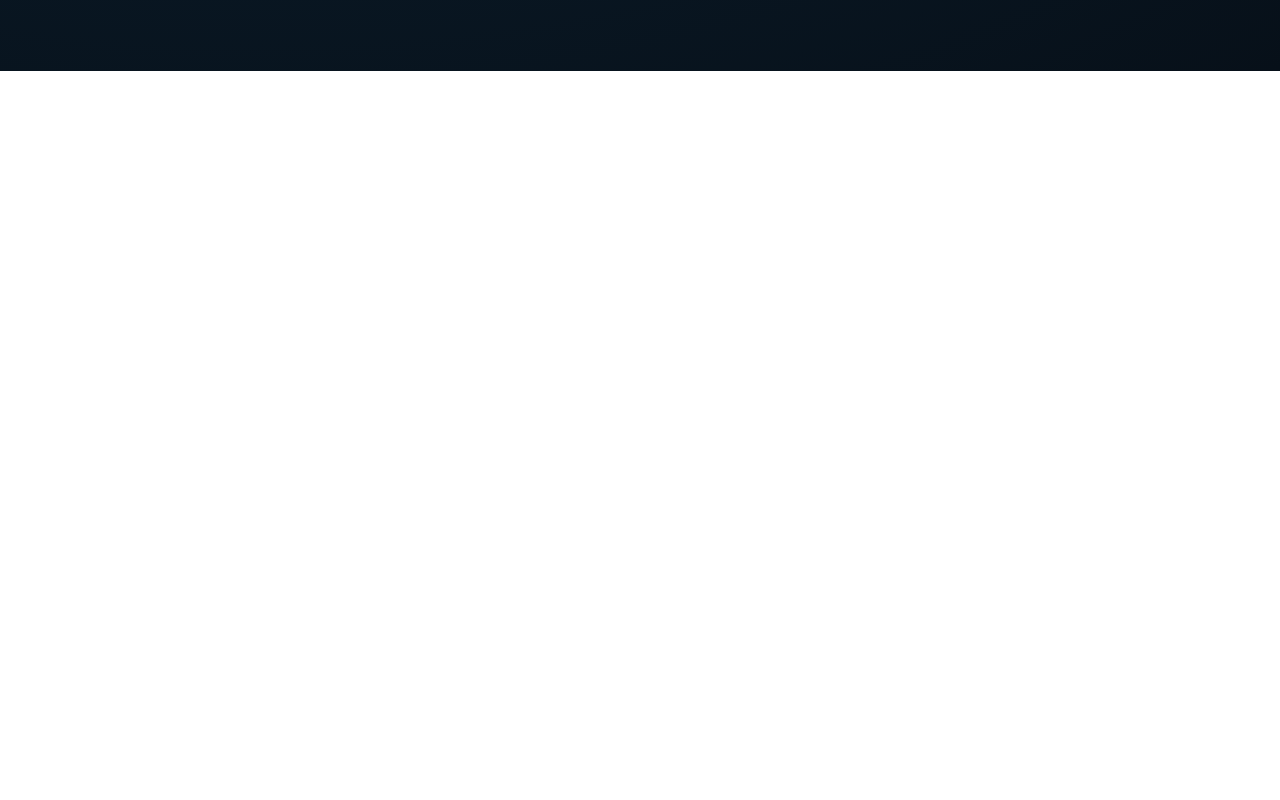
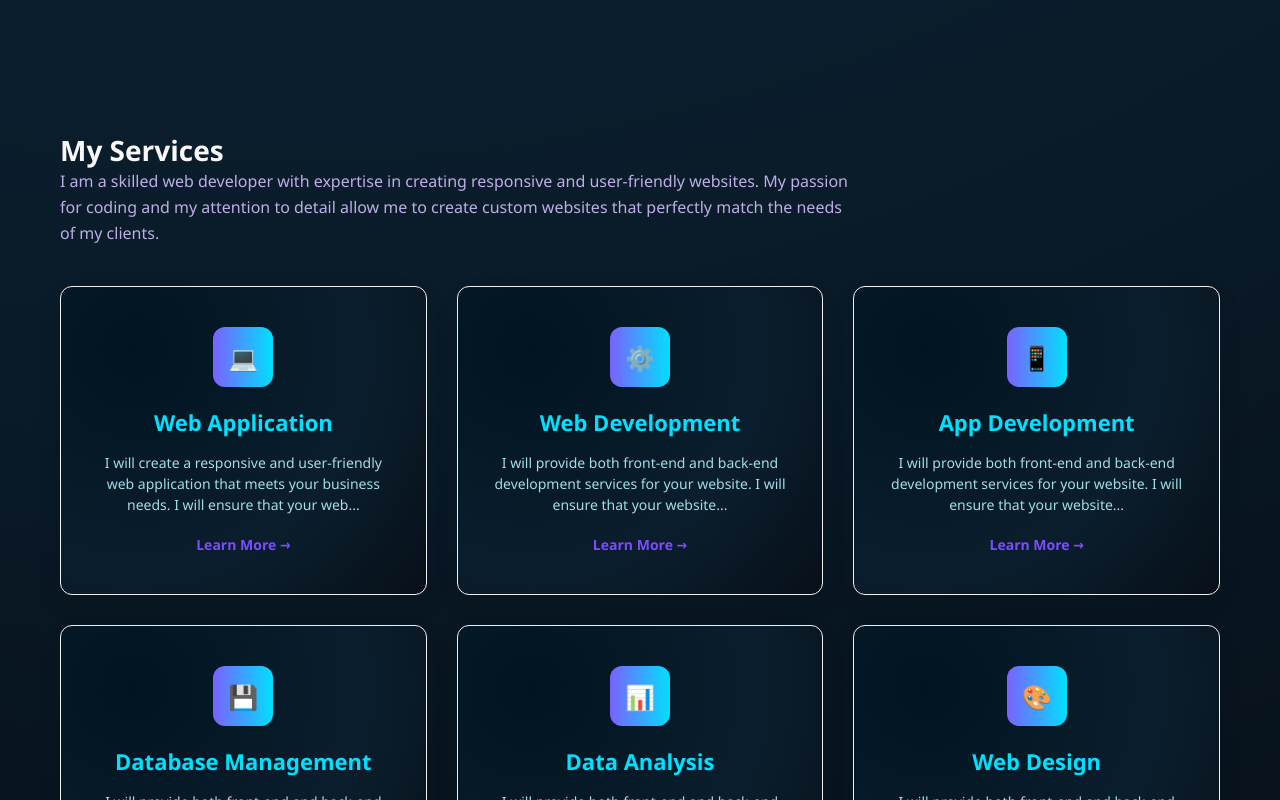
Before and after one commit to ujjawalkmr/developer_profile, a React (Vite) app: page / in a window 1280 px wide. Shown: the part 2220-3020 px from the top of the page. Before the commit the page ends 2291 px from the top, so only its background shows below. Built offline with nearby package versions, Linux system fonts and the light colour scheme.

Commit message:
master first commit
Signed-off-by: Ujjawal Kumar <ujjawalkmr9211@gmail.com>

```diff
--- a/src/components/About.jsx
+++ b/src/components/About.jsx
@@ -1,6 +1,5 @@
 import React, { useEffect, useRef, useState } from "react";
 import "../styles/About.css";
-import aboutImg from "../assets/react.svg"; // replace with your image
 
 const About = () => {
   const aboutRef = useRef(null);
--- /dev/null
+++ b/src/components/Service.jsx
@@ -0,0 +1,78 @@
+import React from 'react';
+import '../styles/Service.css';
+
+const servicesData = [
+  {
+    id: 1,
+    title: "Web Application",
+    description: "I will create a responsive and user-friendly web application that meets your business needs. I will ensure that your web...",
+    icon: "💻",
+    highlight: true // This matches the purple card in your image
+  },
+  {
+    id: 2,
+    title: "Web Development",
+    description: "I will provide both front-end and back-end development services for your website. I will ensure that your website...",
+    icon: "⚙️",
+    highlight: false
+  },
+  {
+    id: 3,
+    title: "App Development",
+    description: "I will provide both front-end and back-end development services for your website. I will ensure that your website...",
+    icon: "📱",
+    highlight: false
+  },
+  {
+    id: 4,
+    title: "Database Management",
+    description: "I will provide both front-end and back-end development services for your website. I will ensure that your website...",
+    icon: "💾",
+    highlight: false
+  },
+  {
+    id: 5,
+    title: "Data Analysis",
+    description: "I will provide both front-end and back-end development services for your website. I will ensure that your website...",
+    icon: "📊",
+    highlight: false
+  },
+  {
+    id: 6,
+    title: "Web Design",
+    description: "I will provide both front-end and back-end development services for your website. I will ensure that your website...",
+    icon: "🎨",
+    highlight: false
+  }
+];
+
+const ServicesPage = () => {
+
+  return (
+    <div className="services-container">
+      <div className="services-header">
+        <h2>My Services</h2>
+        <p>
+          I am a skilled web developer with expertise in creating responsive and user-friendly websites.
+          My passion for coding and my attention to detail allow me to create custom websites that perfectly match the needs of my clients.
+        </p>
+      </div>
+
+      <div className="services-grid">
+        {servicesData.map((service) => (
+          <div
+            key={service.id}
+            className={`service-card ${service.highlight ? 'highlight' : ''}`}
+          >
+            <div className="icon-box">{service.icon}</div>
+            <h3>{service.title}</h3>
+            <p>{service.description}</p>
+            <a href="#" className="learn-more">Learn More →</a>
+          </div>
+        ))}
+      </div>
+    </div>
+  );
+};
+
+export default ServicesPage;
--- a/src/components/SkillsMap.jsx
+++ /dev/null
@@ -1,74 +0,0 @@
-import React from "react";
-import "../styles/SkillsMap.css";
-
-const SkillsMap = () => {
-  return (
-    <section className="skills-map">
-      <h3 className="map-subtitle">Skills Ecology</h3>
-      <h2 className="map-title">The Distributed Architecture Map</h2>
-
-      <div className="map-container">
-
-        {/* CENTER */}
-        <div className="center-node">
-          <span>ME</span>
-        </div>
-
-        {/* LEFT SIDE */}
-        <div className="left-nodes">
-
-          <div className="node node-1">
-            <div className="circle">⚛</div>
-            <h4>Frontend</h4>
-            <p>React.js</p>
-            <p>Flutter</p>
-          </div>
-
-          <div className="node node-2">
-            <div className="circle">☕</div>
-            <h4>Backend</h4>
-            <p>Java</p>
-            <p>Node.js</p>
-          </div>
-
-          <div className="node node-3">
-            <div className="circle">🗄</div>
-            <h4>Database</h4>
-            <p>MongoDB</p>
-            <p>PostgreSQL</p>
-          </div>
-
-        </div>
-
-        {/* RIGHT SIDE */}
-        <div className="right-nodes">
-
-          <div className="node node-4">
-            <div className="circle">☁</div>
-            <h4>Cloud</h4>
-            <p>AWS S3</p>
-            <p>Google Cloud</p>
-          </div>
-
-          <div className="node node-5">
-            <div className="circle">🔒</div>
-            <h4>Security</h4>
-            <p>Authentication</p>
-            <p>JWT</p>
-          </div>
-
-          <div className="node node-6">
-            <div className="circle">⚙</div>
-            <h4>Tools</h4>
-            <p>Git</p>
-            <p>Docker</p>
-          </div>
-
-        </div>
-
-      </div>
-    </section>
-  );
-};
-
-export default SkillsMap;
--- a/src/pages/Home.jsx
+++ b/src/pages/Home.jsx
@@ -4,7 +4,7 @@ const Navbar = lazy(() => import("../components/Navbar"));
 const Hero = lazy(() => import("../components/Hero"));
 const Skills = lazy(() => import("../components/Skills"));
 const About=lazy(()=>import("../components/About"));
-const SkillsMap=lazy(()=>import("../components/SkillsMap"));
+const Service=lazy(()=>import("../components/Service"));
 
 
 const Home = () => {
@@ -24,6 +24,9 @@ const Home = () => {
       <Suspense fallback={<div className="loader">Loading Skills...</div>}>
         <Skills />
       </Suspense>
+      <Suspense fallback={<div className="loader">Loading Skills...</div>}>
+        <Service />
+      </Suspense>
 
     </>
   );
--- /dev/null
+++ b/src/styles/Service.css
@@ -0,0 +1,90 @@
+.services-container {
+  padding: 60px ;
+  /* background-color: #ffffff; */
+  font-family: 'Segoe UI', Tahoma, Geneva, Verdana, sans-serif;
+  color: #333;
+}
+
+.services-header {
+  margin-bottom: 40px;
+}
+
+.services-header h2 {
+  color: #f8f7f9;
+  display: flex;
+  align-items: center;
+  gap: 10px;
+  font-size: 28px;
+}
+
+.services-header p {
+  color: #bdafe4;
+  max-width: 800px;
+  line-height: 1.6;
+}
+
+/* Grid Layout */
+.services-grid {
+  display: grid;
+  grid-template-columns: repeat(auto-fit, minmax(300px, 1fr));
+  gap: 30px;
+}
+
+/* Individual Card */
+.service-card {
+    background: radial-gradient(circle at 20% 20%, #011421, #0b1e2d 60%, #071019 100%);
+  padding: 40px 30px;
+  border-radius: 12px;
+  text-align: center;
+  box-shadow: 0 10px 30px rgba(0, 0, 0, 0.05);
+  transition: all 0.3s ease;
+  border: 1px solid #f0f0f0;
+  display: flex;
+  flex-direction: column;
+  align-items: center;
+  cursor: default;
+}
+
+
+
+.icon-box {
+  width: 60px;
+  height: 60px;
+  background: linear-gradient(90deg, #7b61ff, #00e0ff);
+  border-radius: 12px;
+  display: flex;
+  justify-content: center;
+  align-items: center;
+  margin-bottom: 20px;
+  font-size: 24px;
+}
+
+.service-card h3 {
+  font-size: 22px;
+  margin-bottom: 15px;
+  color: #00e0ff;
+}
+
+.service-card p {
+  font-size: 14px;
+  color: #a0dfe8;
+  line-height: 1.5;
+  margin-bottom: 20px;
+}
+
+.learn-more {
+  color: #7c4dff;
+  text-decoration: none;
+  font-weight: 600;
+  font-size: 14px;
+  transition: 0.2s;
+}
+
+.learn-more:hover {
+  text-decoration: underline;
+}
+
+.service-card:hover {
+  transform: translateY(-10px);
+  box-shadow: 0 15px 40px rgba(124, 77, 255, 0.15);
+}
--- a/src/styles/SkillsMap.css
+++ /dev/null
@@ -1,144 +0,0 @@
-.skills-map {
-  background: radial-gradient(circle at center, #0b1e2d, #071019);
-  padding: 120px 20px;
-  text-align: center;
-  color: white;
-  position: relative;
-  overflow: hidden;
-}
-
-.map-subtitle {
-  color: #7b61ff;
-  letter-spacing: 2px;
-  font-size: 14px;
-  margin-bottom: 10px;
-}
-
-.map-title {
-  font-size: 32px;
-  margin-bottom: 80px;
-}
-
-/* Container */
-.map-container {
-  position: relative;
-  max-width: 1100px;
-  margin: auto;
-  display: flex;
-  justify-content: center;
-  align-items: center;
-}
-
-/* CENTER NODE */
-.center-node {
-  width: 140px;
-  height: 140px;
-  border-radius: 50%;
-  background: linear-gradient(135deg, #7b61ff, #00e0ff);
-  display: flex;
-  justify-content: center;
-  align-items: center;
-  font-size: 28px;
-  font-weight: bold;
-  box-shadow: 0 0 40px rgba(123, 97, 255, 0.6);
-  animation: pulse 2s infinite ease-in-out;
-  z-index: 5;
-}
-
-/* SIDE CONTAINERS */
-.left-nodes,
-.right-nodes {
-  position: absolute;
-  top: 50%;
-  transform: translateY(-50%);
-  display: flex;
-  flex-direction: column;
-  gap: 60px;
-}
-
-.left-nodes {
-  left: 0;
-}
-
-.right-nodes {
-  right: 0;
-}
-
-/* NODE */
-.node {
-  text-align: center;
-  position: relative;
-  opacity: 0;
-  transform: translateY(40px);
-  animation: fadeUp 1s forwards;
-}
-
-.node-1 { animation-delay: 0.2s; }
-.node-2 { animation-delay: 0.4s; }
-.node-3 { animation-delay: 0.6s; }
-.node-4 { animation-delay: 0.8s; }
-.node-5 { animation-delay: 1s; }
-.node-6 { animation-delay: 1.2s; }
-
-.circle {
-  width: 70px;
-  height: 70px;
-  border-radius: 50%;
-  background: rgba(123, 97, 255, 0.2);
-  border: 2px solid #7b61ff;
-  display: flex;
-  align-items: center;
-  justify-content: center;
-  font-size: 24px;
-  margin: auto;
-  margin-bottom: 15px;
-  transition: 0.3s;
-}
-
-.circle:hover {
-  background: #7b61ff;
-  transform: scale(1.1);
-}
-
-.node h4 {
-  color: #7b61ff;
-  margin-bottom: 8px;
-}
-
-.node p {
-  font-size: 13px;
-  color: #ccc;
-  margin: 2px 0;
-}
-
-/* ANIMATIONS */
-@keyframes pulse {
-  0% { transform: scale(1); }
-  50% { transform: scale(1.05); }
-  100% { transform: scale(1); }
-}
-
-@keyframes fadeUp {
-  to {
-    opacity: 1;
-    transform: translateY(0);
-  }
-}
-
-/* RESPONSIVE */
-@media (max-width: 900px) {
-  .map-container {
-    flex-direction: column;
-  }
-
-  .left-nodes,
-  .right-nodes {
-    position: static;
-    transform: none;
-    margin-top: 40px;
-  }
-
-  .map-title {
-    font-size: 24px;
-  }
-}
```
